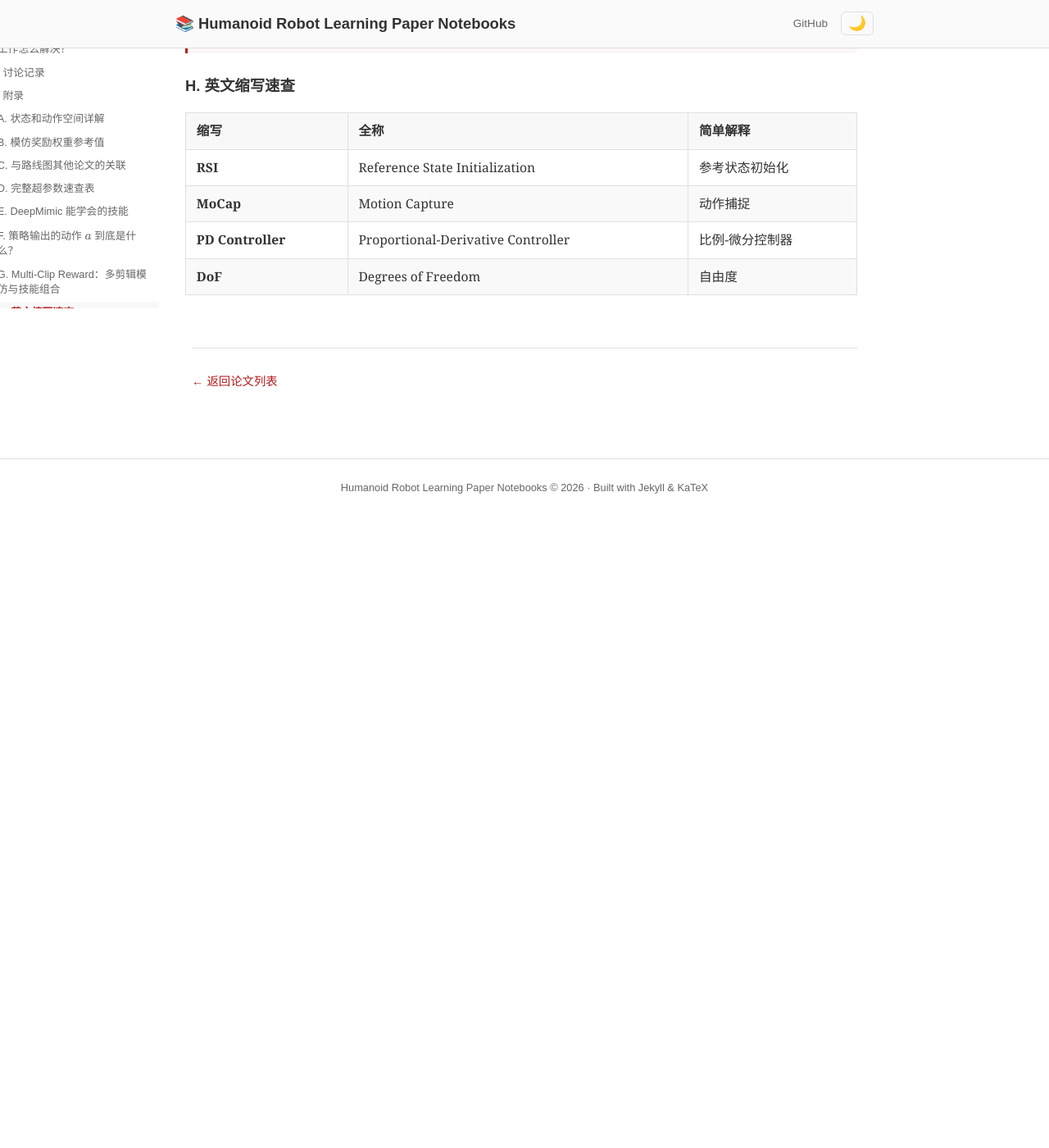
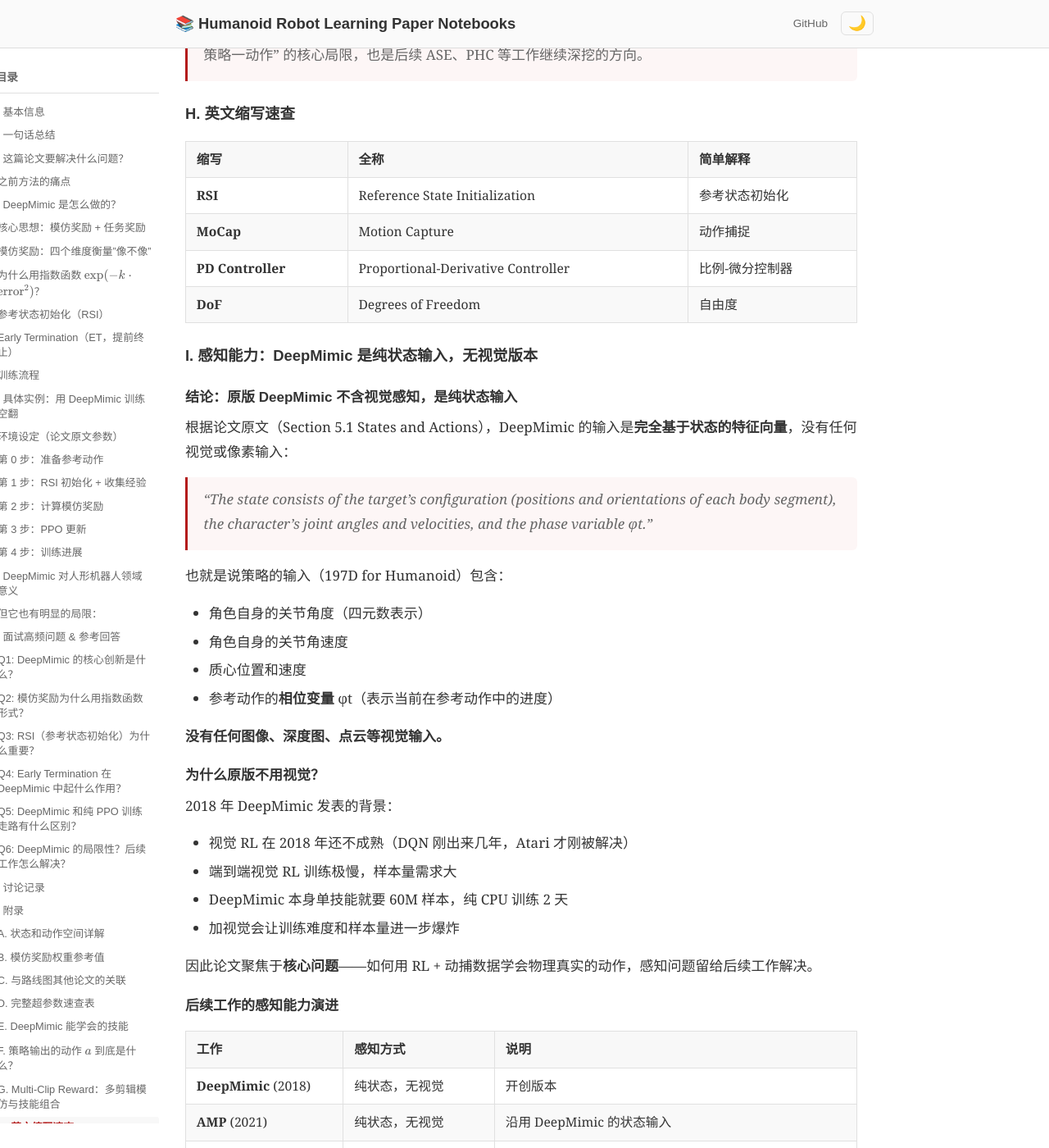
Before and after one commit to ImChong/Humanoid_Robot_Learning_Paper_Notebooks, a Jekyll site: the page built from papers/01_Foundational_RL/DeepMimic_Example-Guided_Deep_RL_of_Physics-Based_Character_Skills/DeepMimic_Example-Guided_Deep_RL_of_Physics-Based_Character_Skills.md, in a window 1280 px wide and 1400 px high, scrolled down 25154 px. Shown: the whole window at 82% size. Built offline with Jekyll 4.4.1, drawn with Linux system fonts in a browser that asks for light colours; before the commit the page ends 25784 px from its top, so only the background shows below that; some of the changed text lies outside the part shown.

Commit message:
docs: add value/policy network separation note and perception section - 添加价值网络与策略网络独立说明及感知能力附录

```diff
--- a/papers/01_Foundational_RL/DeepMimic_Example-Guided_Deep_RL_of_Physics-Based_Character_Skills/DeepMimic_Example-Guided_Deep_RL_of_Physics-Based_Character_Skills.md
+++ b/papers/01_Foundational_RL/DeepMimic_Example-Guided_Deep_RL_of_Physics-Based_Character_Skills/DeepMimic_Example-Guided_Deep_RL_of_Physics-Based_Character_Skills.md
@@ -214,9 +214,10 @@ RSI:     随机从 t=0/20/30/50 开始 → 每个阶段都能练到
 | 隐藏层 2 | 全连接 **512** 单元，ReLU |
 | 输出层 | 线性，维度 = 动作空间（36D for Humanoid） |
 | 策略分布 | 高斯分布，均值由网络输出，**固定对角协方差** |
-| 价值网络 | 相同结构，输出层 1 维标量 |
+| 价值网络 | 相同结构，**独立网络**，输出层 1 维标量 |
 
 > 💡 **关键发现**：
+> - 策略网络和价值网络**结构相同，但参数独立**，各自训练，没有共享部分
 > - 用的是 **Bullet 而非 MuJoCo**！后续很多工作（AMP、ASE）转向了 Isaac Gym
 > - **没用 GPU**——2018 年的 RL 训练还是纯 CPU，单个技能就要 2 天
 > - 控制频率 30Hz 远低于仿真频率 1200Hz，中间的 40 个物理步都用同一个 PD 目标
@@ -829,3 +830,47 @@ $$p_i(s) = \frac{\exp(V^i(s) / T)}{\sum_{j=1}^{k} \exp(V^j(s) / T)}$$
 | **MoCap** | Motion Capture | 动作捕捉 |
 | **PD Controller** | Proportional-Derivative Controller | 比例-微分控制器 |
 | **DoF** | Degrees of Freedom | 自由度 |
+
+### I. 感知能力：DeepMimic 是纯状态输入，无视觉版本
+
+#### 结论：原版 DeepMimic 不含视觉感知，是纯状态输入
+
+根据论文原文（Section 5.1 States and Actions），DeepMimic 的输入是**完全基于状态的特征向量**，没有任何视觉或像素输入：
+
+> *"The state consists of the target's configuration (positions and orientations of each body segment), the character's joint angles and velocities, and the phase variable φt."*
+
+也就是说策略的输入（197D for Humanoid）包含：
+- 角色自身的关节角度（四元数表示）
+- 角色自身的关节角速度
+- 质心位置和速度
+- 参考动作的**相位变量** φt（表示当前在参考动作中的进度）
+
+**没有任何图像、深度图、点云等视觉输入。**
+
+#### 为什么原版不用视觉？
+
+2018 年 DeepMimic 发表的背景：
+- 视觉 RL 在 2018 年还不成熟（DQN 刚出来几年，Atari 才刚被解决）
+- 端到端视觉 RL 训练极慢，样本量需求大
+- DeepMimic 本身单技能就要 60M 样本，纯 CPU 训练 2 天
+- 加视觉会让训练难度和样本量进一步爆炸
+
+因此论文聚焦于**核心问题**——如何用 RL + 动捕数据学会物理真实的动作，感知问题留给后续工作解决。
+
+#### 后续工作的感知能力演进
+
+| 工作 | 感知方式 | 说明 |
+|------|---------|------|
+| **DeepMimic** (2018) | 纯状态，无视觉 | 开创版本 |
+| **AMP** (2021) | 纯状态，无视觉 | 沿用 DeepMimic 的状态输入 |
+| **PHC** (2023) | 纯状态，无视觉 | 通用运动跟踪，无感知 |
+| **ASE** (2022) | 纯状态，无视觉 | 技能嵌入，无感知 |
+| **后续视觉工作** | RGB / Depth / 点云 | 需要看具体论文——DeepMimic 本身没有视觉版本 |
+
+#### 有没有基于 DeepMimic 的视觉版本？
+
+论文正文**没有**提到视觉版本，也**没有**引用相关的视觉工作。
+
+后续确实有一些工作将模仿学习与视觉感知结合（如从视频中学习），但这些是独立的工作，DeepMimic 本身不包含视觉感知能力。
+
+> 🔑 **面试要点**：DeepMimic 是纯状态输入的模仿学习，策略直接接收关节角度、角速度等本体感觉信息，不需要视觉。如果被问到"DeepMimic 怎么扩展到真实视觉场景"，可以说需要引入视觉编码器（CNN/ViT）处理图像输入，这是后续很多工作的研究方向。
```
